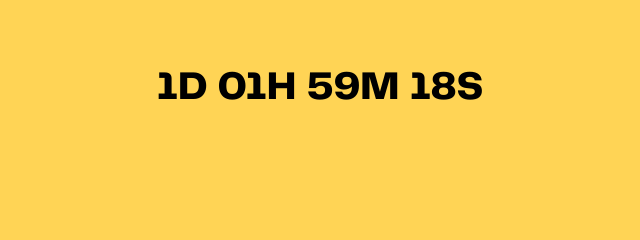
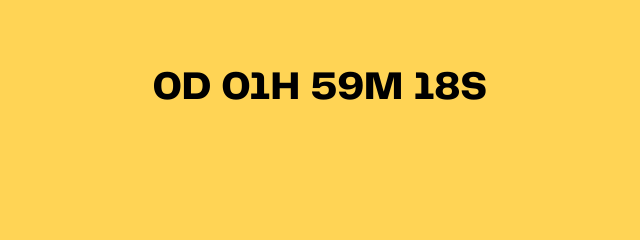
Before and after one commit to nuooooooooooo/havateez, a plain HTML site: page index.html in a window 1280 px wide. Shown: the part 156-396 px from the top of the page, 320-960 px from the left. Drawn offline with Linux system fonts and the light colour scheme.

Commit message:
add correct time

```diff
--- a/index.js
+++ b/index.js
@@ -33,4 +33,4 @@ function countdown(endDate) {
         } else return;
     }
 }
-countdown('05/17/2023 10:00:00 PM');
+countdown('05/16/2023 10:00:00 PM');
```
Also changed, not shown: index.html (line endings or trailing spaces).
